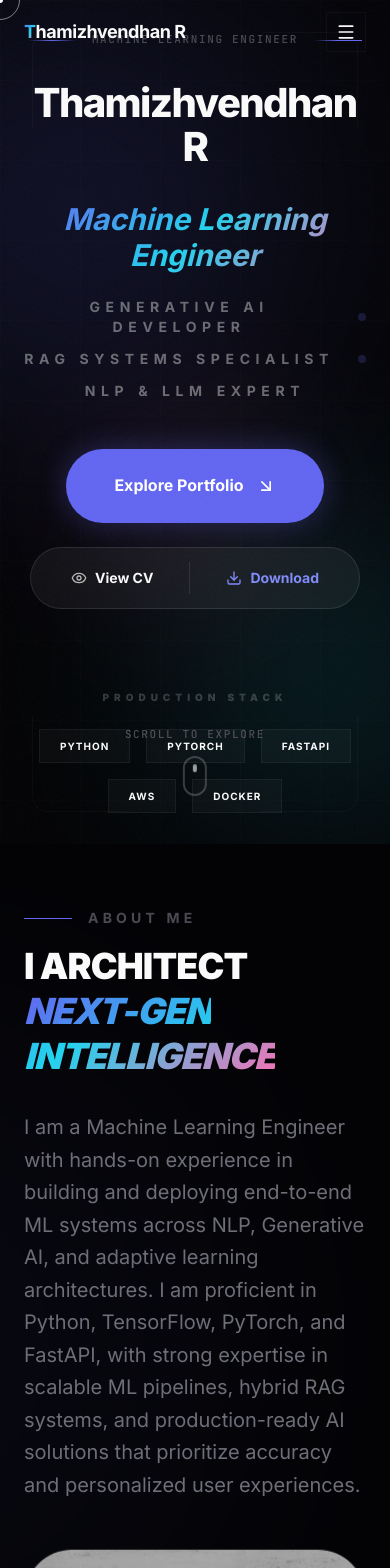
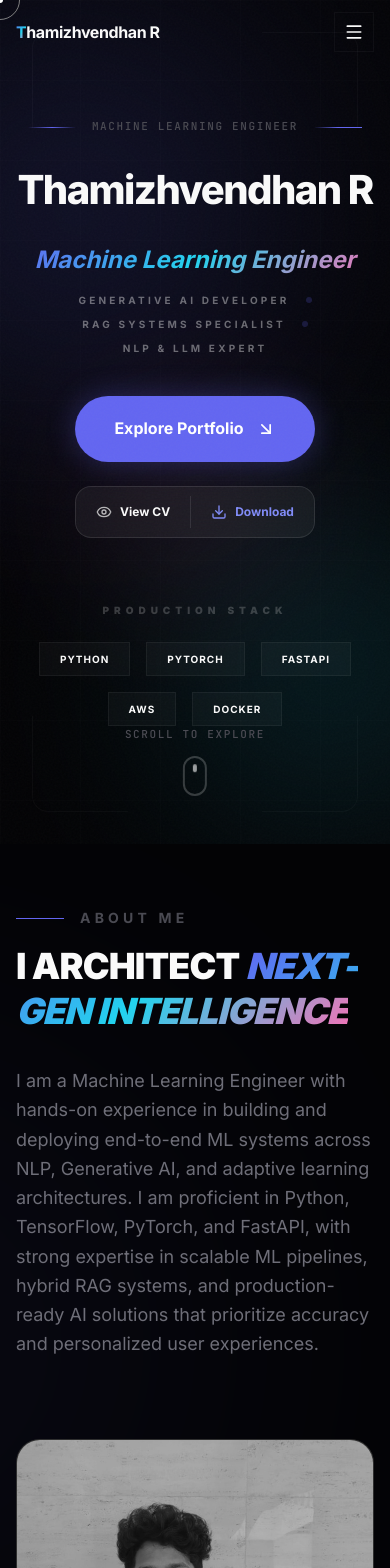
Before and after one commit to Thamizh0206/portfolio, a React (Vite) app: page / in a window 390 px wide. Shown: the top 1568 px of the page. Built offline with nearby package versions, Linux system fonts and the light colour scheme.

Commit message:
feat: enhance mobile responsiveness across all sections

```diff
--- a/src/components/Navigation.tsx
+++ b/src/components/Navigation.tsx
@@ -33,9 +33,10 @@ export function Navigation() {
         <div className="container-premium">
           <div className="flex items-center justify-between h-16 lg:h-20">
             {/* Logo */}
-            <a href="#" className="text-lg font-bold tracking-tight" style={{ color: 'var(--text-primary)' }}>
+            <a href="#" className="text-base sm:text-lg font-bold tracking-tight whitespace-nowrap" style={{ color: 'var(--text-primary)' }}>
               <span className="gradient-text">{navigationConfig.logo.charAt(0)}</span>
-              {navigationConfig.logo.substring(1)}
+              <span className="hidden xs:inline">{navigationConfig.logo.substring(1)}</span>
+              <span className="xs:hidden">{navigationConfig.logo.split(' ')[0].substring(1)}</span>
             </a>
 
             {/* Desktop Navigation */}
--- a/src/index.css
+++ b/src/index.css
@@ -52,6 +52,10 @@ body {
   color: var(--text-primary);
   overflow-x: hidden;
   line-height: 1.6;
+}
+
+@media (hover: hover) and (pointer: fine) {
+  body {
     cursor: none;
   }
 
@@ -60,6 +64,7 @@ a,
   button,
   [role="button"] {
     cursor: none;
+  }
 }
 
 /* Typography */
@@ -154,7 +159,7 @@ button,
   width: 100%;
   max-width: 1400px;
   margin: 0 auto;
-  padding: 0 1.5rem;
+  padding: 0 1rem;
 }
 
 @media (min-width: 768px) {
@@ -361,6 +366,7 @@ button,
 .line-clamp-2 {
   display: -webkit-box;
   -webkit-line-clamp: 2;
+  line-clamp: 2;
   -webkit-box-orient: vertical;
   overflow: hidden;
 }
@@ -368,6 +374,7 @@ button,
 .line-clamp-3 {
   display: -webkit-box;
   -webkit-line-clamp: 3;
+  line-clamp: 3;
   -webkit-box-orient: vertical;
   overflow: hidden;
 }
--- a/src/sections/About.tsx
+++ b/src/sections/About.tsx
@@ -27,19 +27,19 @@ export function About() {
               </div>
 
               <h2 className={`text-4xl sm:text-6xl lg:text-7xl font-black tracking-tight leading-tight lg:leading-[0.95] mb-8 transition-all duration-1000 ${isRevealed ? 'opacity-100 translate-y-0' : 'opacity-0 translate-y-20'}`}>
-                I ARCHITECT <br />
+                I ARCHITECT <span className="hidden sm:inline"><br /></span>
                 <span className="gradient-text italic">NEXT-GEN INTELLIGENCE</span>
               </h2>
 
-              <p className={`text-xl sm:text-2xl leading-relaxed max-w-3xl transition-all duration-1000 ${isRevealed ? 'opacity-100 translate-y-0' : 'opacity-0 translate-y-10'}`}
+              <p className={`text-lg sm:text-2xl leading-relaxed max-w-3xl transition-all duration-1000 ${isRevealed ? 'opacity-100 translate-y-0' : 'opacity-0 translate-y-10'}`}
                 style={{ color: 'var(--text-tertiary)', transitionDelay: '0.2s' }}>
                 {aboutConfig.description}
               </p>
             </div>
 
             {/* Portrait (Right) */}
-            <div className={`lg:col-span-5 relative transition-all duration-1000 ${isRevealed ? 'opacity-100 translate-x-0' : 'opacity-0 translate-x-32'}`} style={{ transitionDelay: '0.3s' }}>
-              <div className="relative aspect-[3/4] rounded-[3rem] overflow-hidden border border-white/10 group bg-neutral-900">
+            <div className={`lg:col-span-5 relative transition-all duration-1000 mt-8 lg:mt-0 ${isRevealed ? 'opacity-100 translate-x-0' : 'opacity-0 translate-x-32'}`} style={{ transitionDelay: '0.3s' }}>
+              <div className="relative aspect-[4/5] sm:aspect-[3/4] rounded-3xl sm:rounded-[3rem] overflow-hidden border border-white/10 group bg-neutral-900">
                 {/* Background Accents */}
                 <div className="absolute inset-x-0 bottom-0 h-1/2 bg-gradient-to-t from-black via-black/50 to-transparent z-10 opacity-80" />
                 <div className="absolute -inset-20 bg-indigo-500/20 blur-[100px] opacity-0 group-hover:opacity-50 transition-opacity duration-1000" />
--- a/src/sections/Hero.tsx
+++ b/src/sections/Hero.tsx
@@ -125,18 +125,18 @@ export function Hero() {
 
           {/* Role Display */}
           <div
-            className={`flex flex-col items-center gap-6 mb-12 transition-all duration-700 ${isLoaded ? 'opacity-100 translate-y-0' : 'opacity-0 translate-y-8'
+            className={`flex flex-col items-center gap-4 sm:gap-6 mb-10 sm:mb-12 transition-all duration-700 ${isLoaded ? 'opacity-100 translate-y-0' : 'opacity-0 translate-y-8'
               }`}
             style={{ transitionDelay: '0.4s' }}
           >
-            <span className="text-3xl sm:text-4xl lg:text-5xl font-bold italic gradient-text" style={{ color: 'var(--text-secondary)' }}>
+            <span className="text-2xl sm:text-4xl lg:text-5xl font-bold italic gradient-text px-4" style={{ color: 'var(--text-secondary)' }}>
               {heroConfig.roles[0]}
             </span>
-            <div className="flex flex-wrap justify-center gap-x-6 gap-y-3 text-sm sm:text-base font-bold uppercase tracking-[0.4em] opacity-40">
+            <div className="flex flex-wrap justify-center gap-x-4 sm:gap-x-6 gap-y-2 text-[10px] sm:text-sm font-bold uppercase tracking-[0.2rem] sm:tracking-[0.4em] opacity-40 px-4">
               {heroConfig.roles.slice(1).map((role, idx) => (
-                <span key={role} className="flex items-center gap-6">
+                <span key={role} className="flex items-center gap-4 sm:gap-6 whitespace-nowrap">
                   {role}
-                  {idx < heroConfig.roles.length - 2 && <span className="w-2 h-2 rounded-full bg-indigo-500/50" />}
+                  {idx < heroConfig.roles.length - 2 && <span className="w-1.5 h-1.5 rounded-full bg-indigo-500/50" />}
                 </span>
               ))}
             </div>
@@ -144,22 +144,22 @@ export function Hero() {
 
           {/* CTA Buttons - Centered */}
           <div
-            className={`flex flex-wrap items-center justify-center gap-6 mb-20 transition-all duration-700 ${isLoaded ? 'opacity-100 translate-y-0' : 'opacity-0 translate-y-8'
+            className={`flex flex-col sm:flex-row flex-wrap items-center justify-center gap-6 mb-16 sm:mb-20 transition-all duration-700 ${isLoaded ? 'opacity-100 translate-y-0' : 'opacity-0 translate-y-8'
               }`}
             style={{ transitionDelay: '0.6s' }}
           >
             <MagneticButton
               href="#projects"
-              className="px-12 py-6 rounded-full bg-indigo-500 text-white font-bold flex items-center gap-3 hover:bg-indigo-600 transition-all group scale-110 shadow-[0_0_30px_rgba(99,102,241,0.3)]"
+              className="w-full sm:w-auto px-8 sm:px-12 py-5 sm:py-6 rounded-full bg-indigo-500 text-white font-bold flex items-center justify-center gap-3 hover:bg-indigo-600 transition-all group sm:scale-110 shadow-[0_0_30px_rgba(99,102,241,0.3)]"
             >
               <span>Explore Portfolio</span>
               <ArrowDownRight className="w-5 h-5 transition-transform group-hover:translate-x-1 group-hover:-translate-y-1" />
             </MagneticButton>
 
-            <div className="flex bg-white/5 border border-white/10 rounded-full p-2 backdrop-blur-md">
+            <div className="flex w-full sm:w-auto bg-white/5 border border-white/10 rounded-2xl sm:rounded-full p-1 sm:p-2 backdrop-blur-md">
               <button
                 onClick={() => setShowResume(true)}
-                className="flex items-center gap-2 px-8 py-3 rounded-full text-sm font-bold transition-all hover:bg-white/10"
+                className="flex-1 sm:flex-none flex items-center justify-center gap-2 px-4 sm:px-8 py-3 rounded-xl sm:rounded-full text-xs sm:text-sm font-bold transition-all hover:bg-white/10"
                 style={{ color: 'var(--text-primary)' }}
               >
                 <Eye className="w-4 h-4 opacity-70" />
@@ -168,7 +168,7 @@ export function Hero() {
               <div className="w-px h-8 bg-white/10 self-center mx-1" />
               <a
                 href={heroConfig.resume.download}
-                className="flex items-center gap-2 px-8 py-3 rounded-full text-sm font-bold transition-all hover:bg-white/10 text-indigo-400"
+                className="flex-1 sm:flex-none flex items-center justify-center gap-2 px-4 sm:px-8 py-3 rounded-xl sm:rounded-full text-xs sm:text-sm font-bold transition-all hover:bg-white/10 text-indigo-400"
               >
                 <Download className="w-4 h-4" />
                 Download
--- a/src/sections/Portfolio.tsx
+++ b/src/sections/Portfolio.tsx
@@ -138,7 +138,7 @@ function ProjectItem({ project, index }: { project: any, index: number }) {
 
         {/* Floating Number */}
         <div
-          className="absolute bottom-8 right-8 z-30 opacity-20 text-[120px] font-black leading-none italic pointer-events-none transition-all duration-700 group-hover:opacity-40"
+          className="absolute bottom-4 right-4 sm:bottom-8 sm:right-8 z-30 opacity-10 sm:opacity-20 text-[60px] sm:text-[120px] font-black leading-none italic pointer-events-none transition-all duration-700 group-hover:opacity-40"
           style={{ color: 'var(--text-primary)', transform: `translateY(${parallaxAmount * -0.5}px)` }}
         >
           {index + 1}
@@ -146,17 +146,17 @@ function ProjectItem({ project, index }: { project: any, index: number }) {
       </div>
 
       {/* Project Info */}
-      <div className="w-full lg:w-[40%] space-y-8">
+      <div className="w-full lg:w-[40%] space-y-6 sm:space-y-8">
         <div className="flex items-center gap-4">
-          <div className="h-0.5 w-12 bg-indigo-500" />
-          <span className="text-sm font-mono opacity-60 uppercase tracking-widest">{project.category}</span>
+          <div className="h-0.5 w-8 sm:w-12 bg-indigo-500" />
+          <span className="text-[10px] sm:text-sm font-mono opacity-60 uppercase tracking-widest">{project.category}</span>
         </div>
 
-        <h3 className="text-4xl lg:text-5xl font-extrabold tracking-tight leading-[1.1]" style={{ color: 'var(--text-primary)' }}>
+        <h3 className="text-3xl sm:text-4xl lg:text-5xl font-extrabold tracking-tight leading-[1.2] lg:leading-[1.1]" style={{ color: 'var(--text-primary)' }}>
           {project.title}
         </h3>
 
-        <p className="text-xl leading-relaxed font-light" style={{ color: 'var(--text-tertiary)' }}>
+        <p className="text-lg sm:text-xl leading-relaxed font-light" style={{ color: 'var(--text-tertiary)' }}>
           {project.description}
         </p>
 
--- a/tailwind.config.js
+++ b/tailwind.config.js
@@ -3,6 +3,14 @@ module.exports = {
   darkMode: ["class"],
   content: ['./index.html', './src/**/*.{js,ts,jsx,tsx}'],
   theme: {
+    screens: {
+      'xs': '375px',
+      'sm': '640px',
+      'md': '768px',
+      'lg': '1024px',
+      'xl': '1280px',
+      '2xl': '1536px',
+    },
     extend: {
       colors: {
         border: "hsl(var(--border))",
```
Also changed, not shown: src/sections/CTA.tsx (+17 -17 lines), src/sections/Education.tsx (+6 -6 lines). Lines whose indentation alone changed are shown as unchanged.
